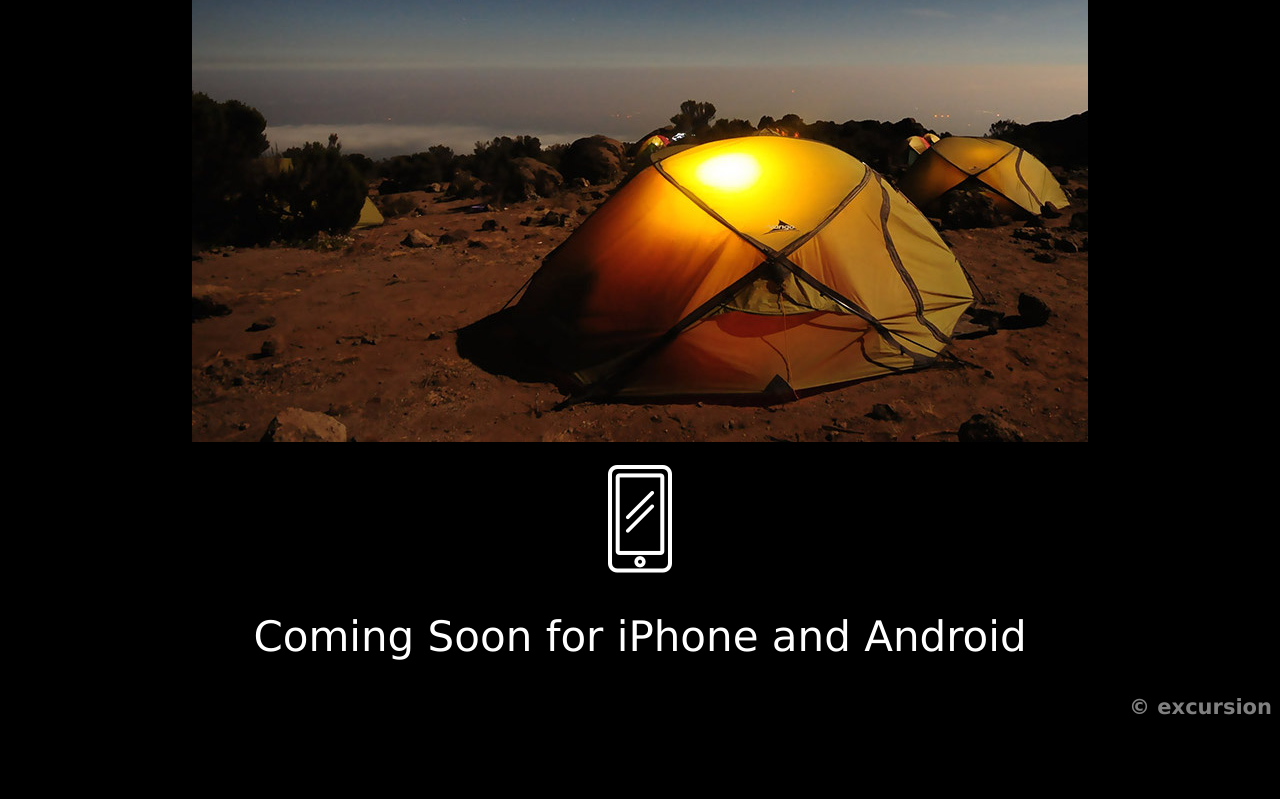
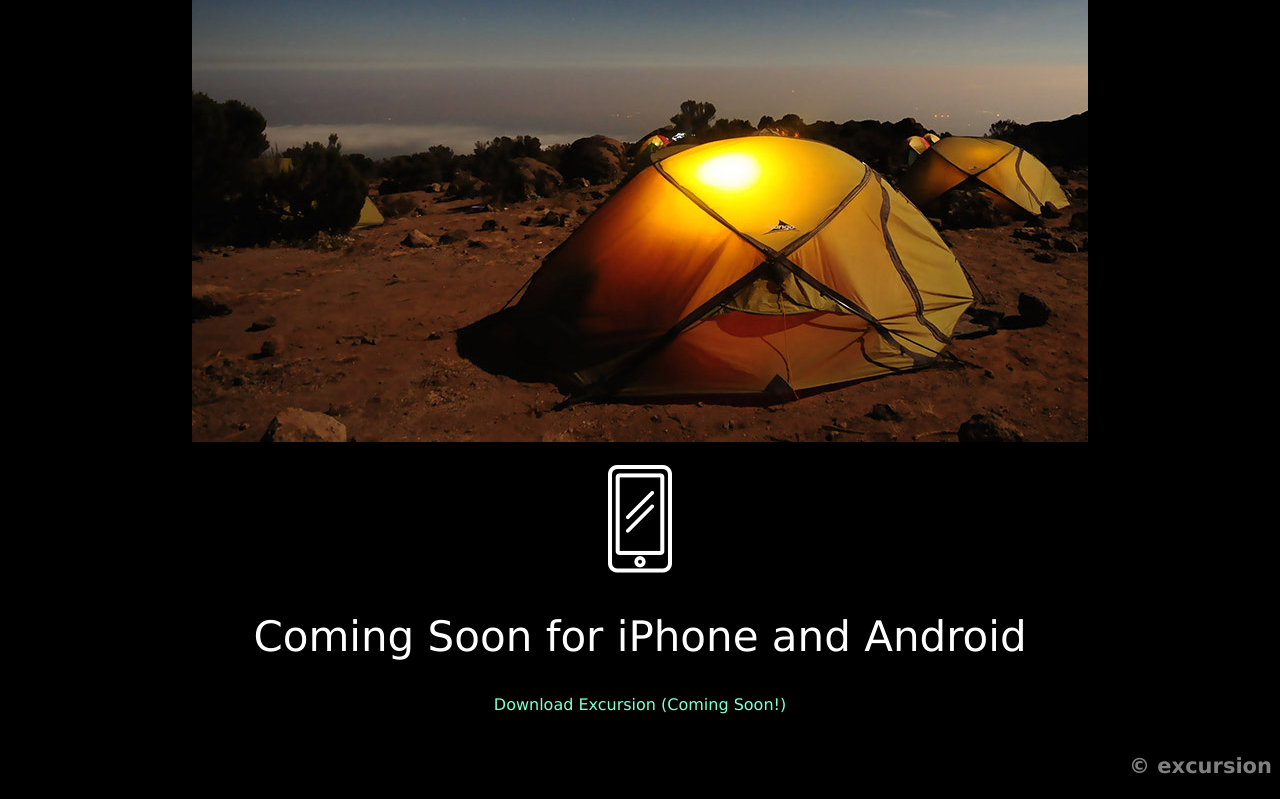
Before and after one commit to EliasHarfouch/excursion, a plain HTML site: page index.html in a window 1280 px wide. Shown: the part 1016-1815 px from the top of the page. Before the commit the page ends 1756 px from the top, so only its background shows below. Drawn offline with Linux system fonts and the light colour scheme.

Commit message:
added bottom link

```diff
--- a/index.html
+++ b/index.html
@@ -24,6 +24,9 @@
   <img src="resources/images/nightview.jpg" alt="landscape night photo"/> <br> <br>
   <img src="resources/images/icon.png" alt="cellphone icon"/>
   <h2>Coming Soon for iPhone and Android</h2>
+  <div class="link">
+    <a ref="" target="_blank">Download Excursion (Coming Soon!)
+  </div> <br>
   </body>
   <h3 class="copywrite">&copy; excursion</h3>
 </html>
```
